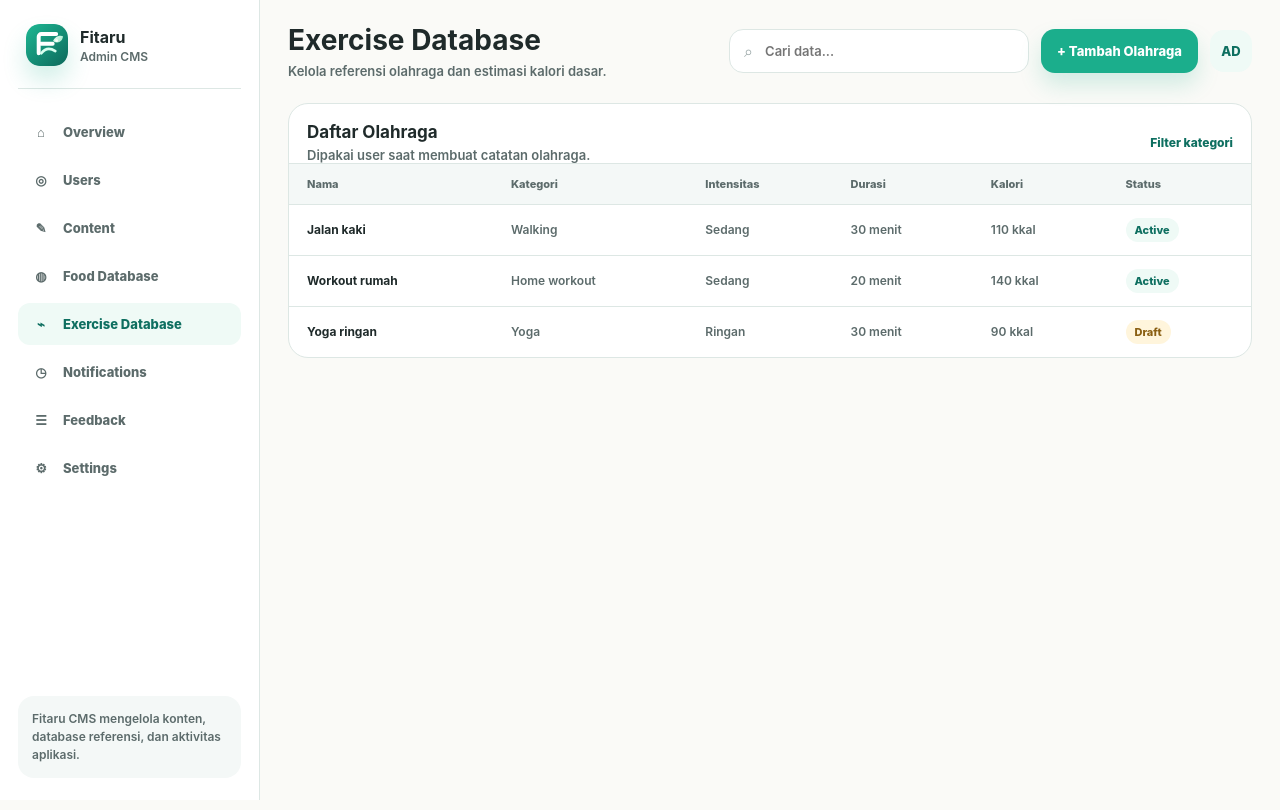
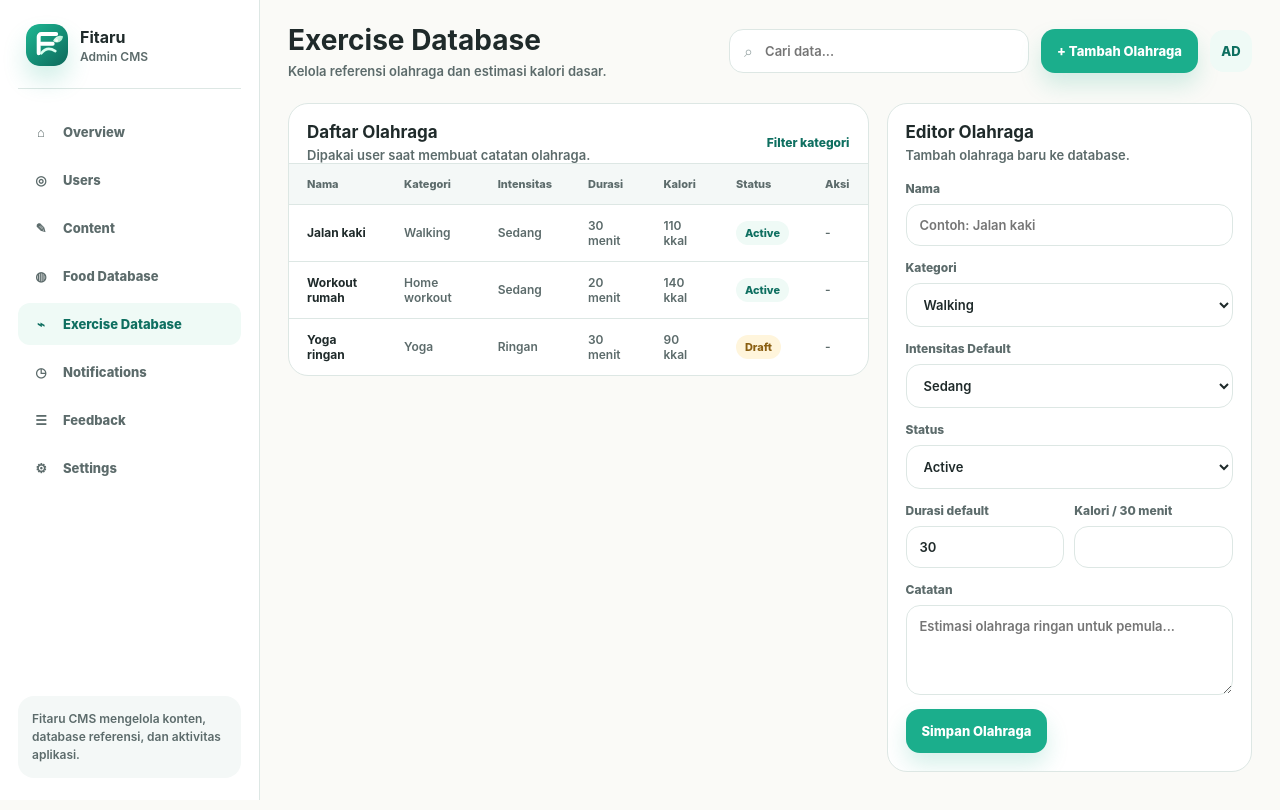
Before and after one commit to zainalsalamun/fitaru-admin-web, a Next.js app: page /exercise-database in a window 1280 px wide. Built offline with nearby package versions, Linux system fonts and the light colour scheme; no server answers.

Commit message:
Add exercise database CRUD

```diff
--- /dev/null
+++ b/app/exercise-database/actions.ts
@@ -0,0 +1,90 @@
+"use server";
+
+import { revalidatePath } from "next/cache";
+import { redirect } from "next/navigation";
+import {
+  createAdminExerciseItem,
+  deleteAdminExerciseItem,
+  updateAdminExerciseItem,
+} from "@/lib/admin-repository";
+
+function readNumber(formData: FormData, key: string) {
+  const value = String(formData.get(key) ?? "").trim();
+
+  if (!value) {
+    return null;
+  }
+
+  const numberValue = Number(value);
+
+  if (Number.isNaN(numberValue)) {
+    throw new Error(`${key} must be a number.`);
+  }
+
+  return numberValue;
+}
+
+function readRequiredNumber(formData: FormData, key: string) {
+  const value = readNumber(formData, key);
+
+  if (value === null) {
+    throw new Error(`${key} is required.`);
+  }
+
+  return value;
+}
+
+function readExerciseForm(formData: FormData) {
+  const category = String(formData.get("category") ?? "").trim();
+  const defaultIntensity = String(formData.get("defaultIntensity") ?? "medium").trim();
+  const name = String(formData.get("name") ?? "").trim();
+  const notes = String(formData.get("notes") ?? "").trim();
+  const status = String(formData.get("status") ?? "active").trim();
+
+  if (!category || !defaultIntensity || !name || !status) {
+    throw new Error("Exercise name, category, intensity, and status are required.");
+  }
+
+  return {
+    caloriesPer30Minutes: readNumber(formData, "caloriesPer30Minutes"),
+    category,
+    defaultDurationMinutes: readRequiredNumber(formData, "defaultDurationMinutes"),
+    defaultIntensity,
+    name,
+    notes: notes || null,
+    status,
+  };
+}
+
+export async function createExerciseItemAction(formData: FormData) {
+  await createAdminExerciseItem(readExerciseForm(formData));
+  revalidatePath("/");
+  revalidatePath("/exercise-database");
+  redirect("/exercise-database");
+}
+
+export async function updateExerciseItemAction(formData: FormData) {
+  const id = String(formData.get("id") ?? "").trim();
+
+  if (!id) {
+    throw new Error("Exercise item id is required.");
+  }
+
+  await updateAdminExerciseItem(id, readExerciseForm(formData));
+  revalidatePath("/");
+  revalidatePath("/exercise-database");
+  redirect("/exercise-database");
+}
+
+export async function deleteExerciseItemAction(formData: FormData) {
+  const id = String(formData.get("id") ?? "").trim();
+
+  if (!id) {
+    throw new Error("Exercise item id is required.");
+  }
+
+  await deleteAdminExerciseItem(id);
+  revalidatePath("/");
+  revalidatePath("/exercise-database");
+  redirect("/exercise-database");
+}
--- a/app/exercise-database/page.tsx
+++ b/app/exercise-database/page.tsx
@@ -3,6 +3,11 @@ import { StatusBadge } from "@/components/ui/status-badge";
 import { getAdminExerciseItems } from "@/lib/admin-repository";
 import { exerciseItems } from "@/lib/cms-data";
 import { hasSupabaseAdminEnv } from "@/lib/env";
+import {
+  createExerciseItemAction,
+  deleteExerciseItemAction,
+  updateExerciseItemAction,
+} from "./actions";
 
 export const dynamic = "force-dynamic";
 
@@ -18,16 +23,44 @@ async function getExerciseItems() {
   }
 }
 
-export default async function ExerciseDatabasePage() {
+type ExerciseItem = Awaited<ReturnType<typeof getExerciseItems>>[number];
+type EditableExerciseItem = ExerciseItem & {
+  caloriesValue: number | null;
+  categoryValue: string;
+  durationValue: number;
+  id: string;
+  intensityValue: string;
+  notes: string;
+  statusValue: string;
+};
+
+function isEditableExerciseItem(item: ExerciseItem | undefined): item is EditableExerciseItem {
+  return Boolean(item && "id" in item);
+}
+
+interface ExerciseDatabasePageProps {
+  searchParams?: Promise<{
+    edit?: string;
+  }>;
+}
+
+export default async function ExerciseDatabasePage({ searchParams }: ExerciseDatabasePageProps) {
+  const params = await searchParams;
   const items = await getExerciseItems();
+  const candidateItem = params?.edit
+    ? items.find((item) => "id" in item && item.id === params.edit)
+    : undefined;
+  const editedItem = isEditableExerciseItem(candidateItem) ? candidateItem : undefined;
+  const isEditing = Boolean(editedItem);
 
   return (
     <AdminPage
       active="Exercise Database"
-      action={<button className="primary-button">+ Tambah Olahraga</button>}
+      action={<a className="primary-button" href="/exercise-database">+ Tambah Olahraga</a>}
       description="Kelola referensi olahraga dan estimasi kalori dasar."
       title="Exercise Database"
     >
+      <section className="content-grid">
         <article className="panel">
           <div className="panel-head">
             <div>
@@ -47,12 +80,13 @@ export default async function ExerciseDatabasePage() {
                   <th>Durasi</th>
                   <th>Kalori</th>
                   <th>Status</th>
+                  <th>Aksi</th>
                 </tr>
               </thead>
               <tbody>
                 {items.length === 0 ? (
                   <tr>
-                  <td className="muted" colSpan={6}>
+                    <td className="muted" colSpan={7}>
                       Belum ada data olahraga.
                     </td>
                   </tr>
@@ -67,6 +101,23 @@ export default async function ExerciseDatabasePage() {
                       <td>
                         <StatusBadge>{exercise.status}</StatusBadge>
                       </td>
+                      <td>
+                        {"id" in exercise ? (
+                          <div className="row-actions">
+                            <a className="text-action" href={`/exercise-database?edit=${exercise.id}`}>
+                              Edit
+                            </a>
+                            <form action={deleteExerciseItemAction}>
+                              <input name="id" type="hidden" value={exercise.id} />
+                              <button className="danger-action" type="submit">
+                                Hapus
+                              </button>
+                            </form>
+                          </div>
+                        ) : (
+                          <span className="muted">-</span>
+                        )}
+                      </td>
                     </tr>
                   ))
                 )}
@@ -74,6 +125,103 @@ export default async function ExerciseDatabasePage() {
             </table>
           </div>
         </article>
+
+        <aside className="panel form-panel">
+          <div className="panel-head">
+            <div>
+              <h2>{isEditing ? "Edit Olahraga" : "Editor Olahraga"}</h2>
+              <p>{isEditing ? "Update referensi olahraga." : "Tambah olahraga baru ke database."}</p>
+            </div>
+          </div>
+
+          <form
+            action={isEditing ? updateExerciseItemAction : createExerciseItemAction}
+            className="form-grid"
+          >
+            {editedItem && <input name="id" type="hidden" value={editedItem.id} />}
+            <label>
+              Nama
+              <input
+                defaultValue={editedItem?.name ?? ""}
+                name="name"
+                placeholder="Contoh: Jalan kaki"
+                required
+              />
+            </label>
+            <label>
+              Kategori
+              <select defaultValue={editedItem?.categoryValue ?? "walking"} name="category" required>
+                <option value="walking">Walking</option>
+                <option value="running">Running</option>
+                <option value="home_workout">Home workout</option>
+                <option value="cycling">Cycling</option>
+                <option value="yoga">Yoga</option>
+                <option value="gym">Gym</option>
+                <option value="other">Lainnya</option>
+              </select>
+            </label>
+            <label>
+              Intensitas Default
+              <select
+                defaultValue={editedItem?.intensityValue ?? "medium"}
+                name="defaultIntensity"
+                required
+              >
+                <option value="light">Ringan</option>
+                <option value="medium">Sedang</option>
+                <option value="heavy">Berat</option>
+              </select>
+            </label>
+            <label>
+              Status
+              <select defaultValue={editedItem?.statusValue ?? "active"} name="status" required>
+                <option value="active">Active</option>
+                <option value="inactive">Inactive</option>
+              </select>
+            </label>
+            <div className="form-row">
+              <label>
+                Durasi default
+                <input
+                  defaultValue={editedItem?.durationValue ?? 30}
+                  min="1"
+                  name="defaultDurationMinutes"
+                  required
+                  type="number"
+                />
+              </label>
+              <label>
+                Kalori / 30 menit
+                <input
+                  defaultValue={editedItem?.caloriesValue ?? ""}
+                  min="0"
+                  name="caloriesPer30Minutes"
+                  type="number"
+                />
+              </label>
+            </div>
+            <label>
+              Catatan
+              <textarea
+                defaultValue={editedItem?.notes ?? ""}
+                name="notes"
+                placeholder="Estimasi olahraga ringan untuk pemula..."
+                rows={4}
+              />
+            </label>
+            <div className="form-actions">
+              <button className="primary-button" type="submit">
+                {isEditing ? "Update Olahraga" : "Simpan Olahraga"}
+              </button>
+              {isEditing && (
+                <a className="secondary-button" href="/exercise-database">
+                  Batal
+                </a>
+              )}
+            </div>
+          </form>
+        </aside>
+      </section>
     </AdminPage>
   );
 }
--- a/lib/admin-repository.ts
+++ b/lib/admin-repository.ts
@@ -301,7 +301,7 @@ export async function getAdminExerciseItems() {
   const supabase = createSupabaseAdminClient();
   const { data, error } = await supabase
     .from("exercise_items")
-    .select("name, category, default_intensity, default_duration_minutes, calories_per_30_minutes, status")
+    .select("id, name, category, default_intensity, default_duration_minutes, calories_per_30_minutes, notes, status")
     .order("name", { ascending: true });
 
   if (error) {
@@ -313,12 +313,87 @@ export async function getAdminExerciseItems() {
       item.calories_per_30_minutes === null
         ? "-"
         : `${formatNumber(item.calories_per_30_minutes)} kkal`,
+    caloriesValue: item.calories_per_30_minutes,
     category: titleCase(item.category),
+    categoryValue: item.category,
     duration: `${formatNumber(item.default_duration_minutes)} menit`,
+    durationValue: item.default_duration_minutes,
+    id: item.id,
     intensity: titleCase(item.default_intensity),
+    intensityValue: item.default_intensity,
     name: item.name,
+    notes: item.notes ?? "",
     status: formatStatus(item.status),
+    statusValue: item.status,
   }));
+}
+
+export async function createAdminExerciseItem(input: {
+  caloriesPer30Minutes: number | null;
+  category: string;
+  defaultDurationMinutes: number;
+  defaultIntensity: string;
+  name: string;
+  notes: string | null;
+  status: string;
+}) {
+  const supabase = createSupabaseAdminClient();
+  const createdBy = await getFirstAdminUserId();
+
+  const { error } = await supabase.from("exercise_items").insert({
+    calories_per_30_minutes: input.caloriesPer30Minutes,
+    category: input.category,
+    created_by: createdBy,
+    default_duration_minutes: input.defaultDurationMinutes,
+    default_intensity: input.defaultIntensity,
+    name: input.name,
+    notes: input.notes,
+    status: input.status,
+  });
+
+  if (error) {
+    throw error;
+  }
+}
+
+export async function updateAdminExerciseItem(
+  id: string,
+  input: {
+    caloriesPer30Minutes: number | null;
+    category: string;
+    defaultDurationMinutes: number;
+    defaultIntensity: string;
+    name: string;
+    notes: string | null;
+    status: string;
+  },
+) {
+  const supabase = createSupabaseAdminClient();
+  const { error } = await supabase
+    .from("exercise_items")
+    .update({
+      calories_per_30_minutes: input.caloriesPer30Minutes,
+      category: input.category,
+      default_duration_minutes: input.defaultDurationMinutes,
+      default_intensity: input.defaultIntensity,
+      name: input.name,
+      notes: input.notes,
+      status: input.status,
+    })
+    .eq("id", id);
+
+  if (error) {
+    throw error;
+  }
+}
+
+export async function deleteAdminExerciseItem(id: string) {
+  const supabase = createSupabaseAdminClient();
+  const { error } = await supabase.from("exercise_items").delete().eq("id", id);
+
+  if (error) {
+    throw error;
+  }
 }
 
 export async function getAdminFeedback() {
```
Lines whose indentation alone changed are shown as unchanged.
